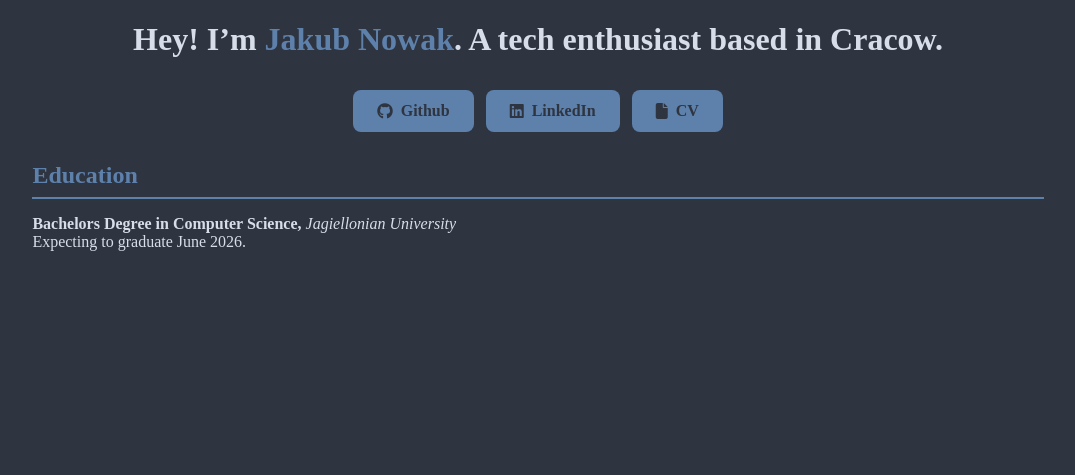
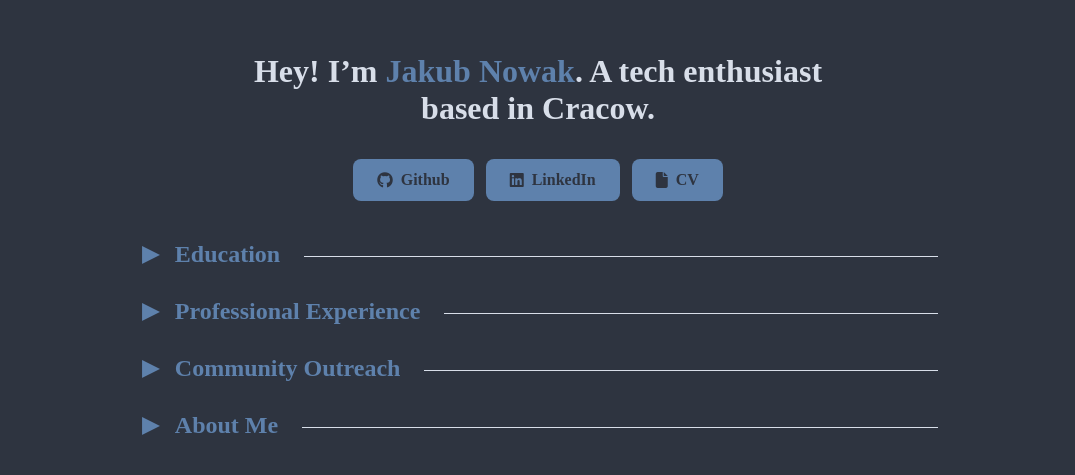
Before and after one commit to jnowak123/jnowak123.github.io, a plain HTML site: page index.html in a window 1280 px wide. Shown: the whole page, without its empty margins (102-1177 px from the left). Drawn offline with Linux system fonts and the light colour scheme.

Commit message:
added dropdowns

```diff
--- a/index.html
+++ b/index.html
@@ -7,7 +7,9 @@
   <link rel="stylesheet" href="style.css">
   <link rel="stylesheet" href="https://cdnjs.cloudflare.com/ajax/libs/font-awesome/6.5.1/css/all.min.css">
 </head>
-<html>
+
+<body>
+
   <h1>
     Hey! I’m <span class="accent">Jakub Nowak</span>. A tech enthusiast based in Cracow.
   </h1>
@@ -24,14 +26,25 @@
     </a>
   </section>
 
-  <section class="paragraph">
-    <h2 class="accent">Education</h2>
-    <hr>
+  <details>
+    <summary class="accent">Education</summary>
     <p>
-      <b>Bachelors Degree in Computer Science,</b>
+      <b>Bachelor’s Degree in Computer Science,</b>
       <i>Jagiellonian University</i> <br>
       Expecting to graduate June 2026.
     </p>
-  </section>
+  </details>
 
+  <details>
+    <summary class="accent">Professional Experience</summary>
+  </details>
+
+  <details>
+    <summary class="accent">Community Outreach</summary>
+  </details>
+
+  <details>
+    <summary class="accent">About Me</summary>
+  </details>
+</body>
 </html>
--- a/style.css
+++ b/style.css
@@ -8,16 +8,20 @@
 body {
   color: var(--text-color);
   background-color: var(--bg-color);
+  max-width: 800px;
+  margin: 0 auto;
+  padding: 2rem;
 }
 
 h1 {
   text-align: center;
-  padding-left: 15%;
-  padding-right: 15%;
+  padding-left: 10%;
+  padding-right: 10%;
 }
 
 .accent {
   color: var(--accent-color);
+  transition: color 0.3s ease;
 }
 
 .headerButton {
@@ -46,18 +50,47 @@ h1 {
   background-color: var(--second-accent-color);
 }
 
-.paragraph {
-  padding-left: 10%;
-  padding-right: 10%;
-  color: var(--text-color);
+details {
+  padding-top: 30px;
 }
 
-.paragraph h2 {
-  margin-bottom: 0px;
+details summary.accent {
+  position: relative;
+  display: flex;
+  align-items: center;
+  gap: 0.75rem;
+  font-weight: bold;
+  font-size: 1.5rem;
+  cursor: pointer;
+  width: 100%;
 }
 
-.paragraph hr {
-  border: none;
-  border-top: 2px solid var(--accent-color);
-  margin-bottom: 16px;
+/* Centered, square arrow - stays perfectly aligned while rotating */
+details summary.accent::before {
+  content: "▶";
+  display: inline-flex;        /* makes it a flex box */
+  align-items: center;         /* vertically center glyph inside the box */
+  justify-content: center;     /* horizontally center glyph */
+  width: 1.15em;               /* square area sized relative to font */
+  height: 1.15em;
+  margin-right: 0;             /* gap handled by summary's gap */
+  transform-origin: 50% 50%;   /* rotate around center */
+  transition: transform .18s ease;
+  font-size: 0.9em;            /* slightly smaller than text so it looks balanced */
+  line-height: 1;
 }
+
+/* rotate when open (points down) */
+details[open] summary.accent::before {
+  transform: rotate(90deg);
+}
+
+/* trailing line */
+details summary.accent::after {
+  content: "";
+  flex: 1;
+  height: 1px;
+  background-color: var(--text-color);
+  margin-left: 0.75rem;
+  transform: translateY(2px);
+}
```
Also changed, not shown: accent-hover.js (added, +11 -0 lines). Lines whose indentation alone changed are shown as unchanged.
